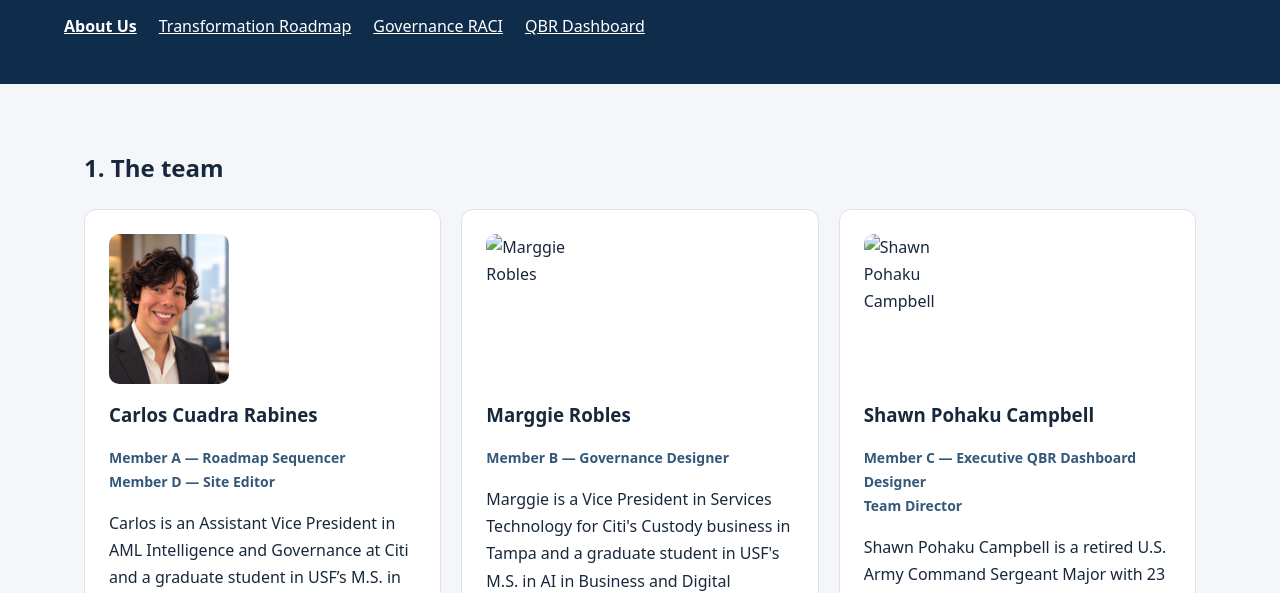
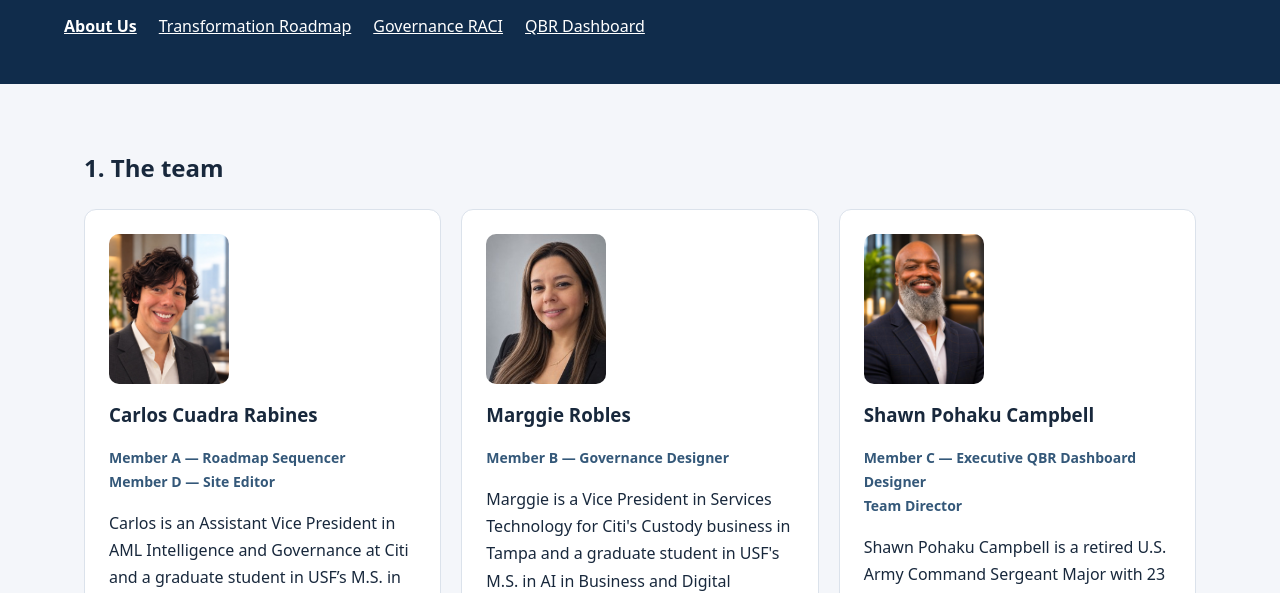
Before and after one commit to marcelocuadrara-afk/roadmaps-and-enterprise-systems, a plain HTML site: page index.html in a window 1280 px wide. Shown: the part 207-800 px from the top of the page. Drawn offline with Linux system fonts and the light colour scheme.

Commit message:
Update index.html

```diff
--- a/index.html
+++ b/index.html
@@ -195,7 +195,7 @@
 
         <article class="profile">
           <img class="portrait"
-               src="images/marggie-robles.jpg"
+               src="images/marggie-robles.jpg.jpeg"
                alt="Marggie Robles"
                width="120"
                height="150">
@@ -219,7 +219,7 @@
 
                 <article class="profile">
           <img class="portrait"
-               src="images/shawn-campbell.jpg"
+               src="images/shawn-campbell.jpeg"
                alt="Shawn Pohaku Campbell"
                width="120"
                height="150">
```
